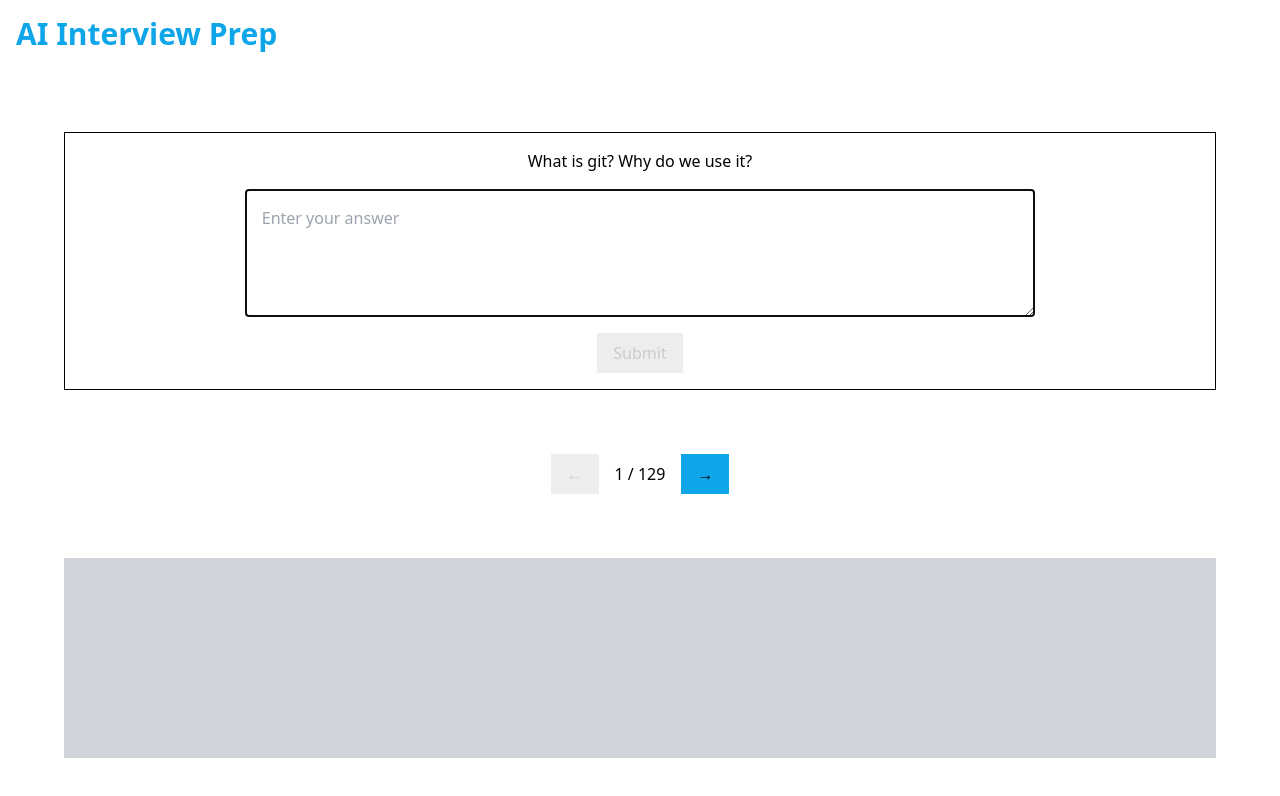
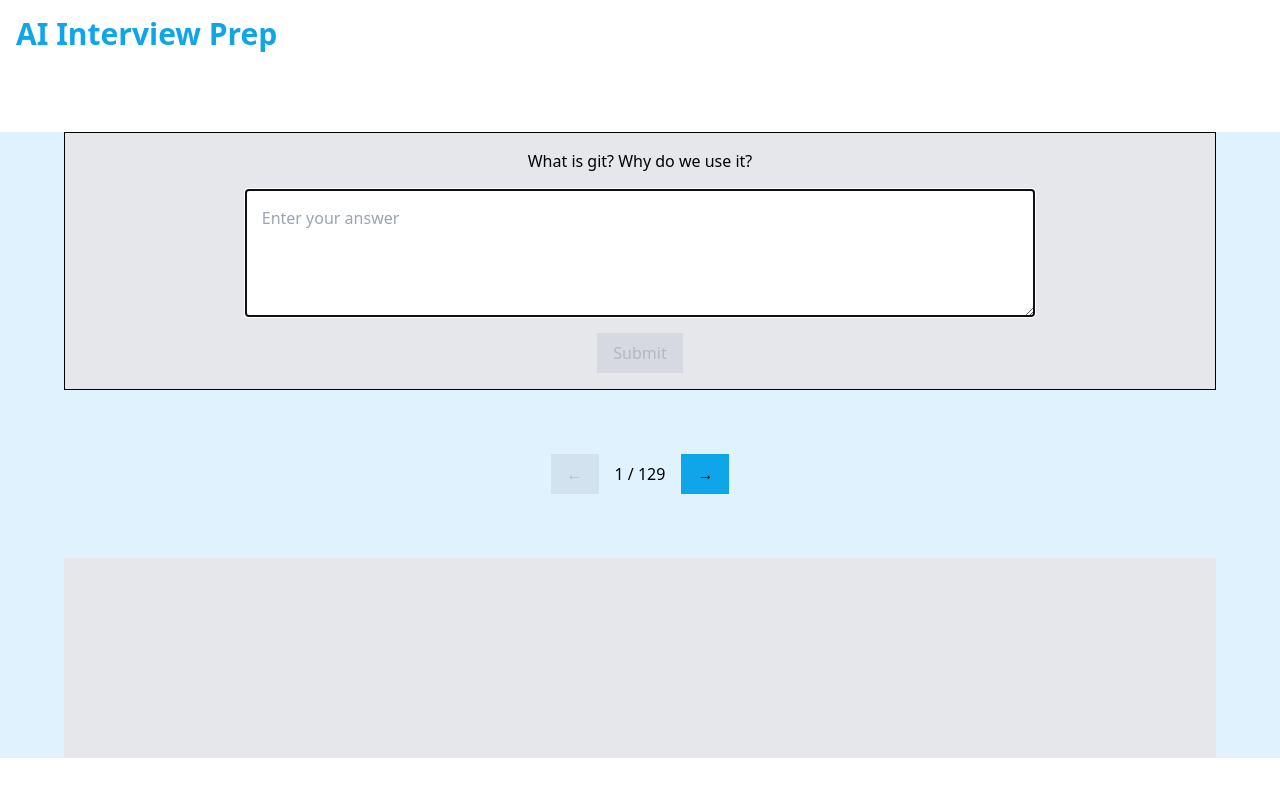
Before and after one commit to KVinyl/ai-interview-prep, a Vue app: page / in a window 1280 px wide. Shown: the top 796 px of the page. Built offline with nearby package versions, Linux system fonts and the light colour scheme.

Commit message:
Modify background colors

```diff
--- a/src/components/AIFeedbackCard.vue
+++ b/src/components/AIFeedbackCard.vue
@@ -1,5 +1,5 @@
 <template>
-  <div class="bg-gray-300 flex px-12 py-4 m-16 min-h-[200px] h-auto">
+  <div class="bg-gray-200 flex px-12 py-4 m-16 min-h-[200px] h-auto">
     <p>{{ feedback }}</p>
   </div>
 </template>
--- a/src/components/InterviewPreparation.vue
+++ b/src/components/InterviewPreparation.vue
@@ -1,9 +1,9 @@
 <template>
-  <div class="container mx-auto">
+  <div class="container mx-auto bg-sky-100">
     <div v-if="currentQuestion">
       <div class="border border-black m-16">
 
-        <div class="flex flex-col items-center space-y-4 px-12 py-4">
+        <div class="flex flex-col items-center space-y-4 px-12 py-4 bg-gray-200">
           <QuestionSection :question="currentQuestion" />
           <textarea ref="textarea" v-model="typedAnswer" class="w-3/4 h-32 border border-black p-4"
             placeholder="Enter your answer" :disabled="!isUnanswered"></textarea>
```
